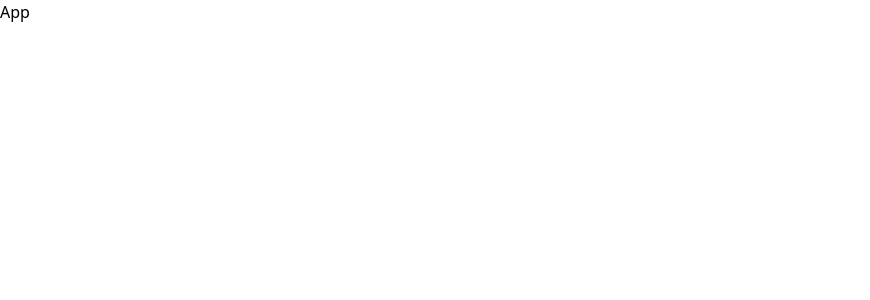
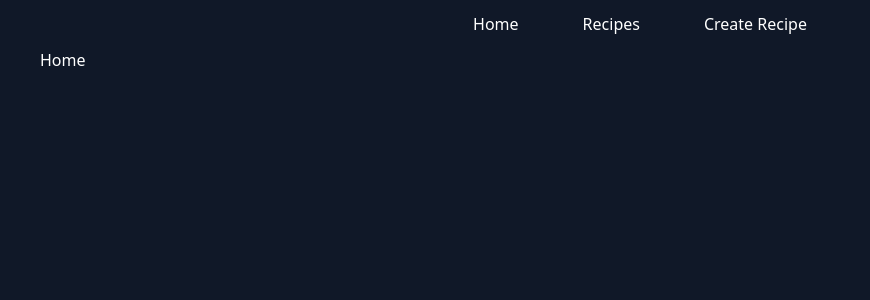
Before and after one commit to strictlyManish/New-Series, a React (Vite) app in the folder Day 01/: page / in a window 1280 px wide. Shown: the top 300 px of the page, without its empty margins (0-870 px from the left). Built offline with nearby package versions, Linux system fonts and the light colour scheme.

Commit message:
Refactor ui

```diff
--- a/Day 01/src/App.jsx
+++ b/Day 01/src/App.jsx
@@ -1,9 +1,15 @@
-import React from 'react'
+import React from "react";
+import Navbar from "./Components/Navbar";
+import MainRoutes from './Routes/MainRoutes';
 
 function App() {
   return (
-    <div>App</div>
-  )
+    <div className="h-screen px-10 w-screen bg-gray-900 text-md text-white overflow-x-hidden">
+      <Navbar/>
+      <MainRoutes/>
+    </div>
+
+  );
 }
 
-export default App
+export default App;
--- /dev/null
+++ b/Day 01/src/Components/Navbar.jsx
@@ -0,0 +1,13 @@
+import { NavLink } from "react-router-dom";
+
+function Navbar() {
+  return (
+    <div className="flex justify-center py-3 gap-16">
+      <NavLink to="/">Home</NavLink>
+      <NavLink to="/recipies">Recipes</NavLink>
+      <NavLink to="/create-recipies">Create Recipe</NavLink>
+    </div>
+  );
+}
+
+export default Navbar;
--- /dev/null
+++ b/Day 01/src/Components/RecipeCard.jsx
@@ -0,0 +1,52 @@
+const EyeIcon = () => (
+  <svg
+    xmlns="http://www.w3.org/2000/svg"
+    width="24"
+    height="24"
+    viewBox="0 0 24 24"
+    fill="none"
+    stroke="currentColor"
+    strokeWidth="2"
+    strokeLinecap="round"
+    strokeLinejoin="round"
+    className="h-6 w-6 text-zinc-800"
+  >
+    <path d="M2 12s3-7 10-7 10 7 10 7-3 7-10 7-10-7-10-7Z" />
+    <circle cx="12" cy="12" r="3" />
+  </svg>
+);
+
+function RecipeCard({ recipe }) {
+  return (
+    <div className="bg-[#3e3e3e4b] text-white rounded-3xl overflow-hidden shadow-2xl max-w-xs w-full font-serif">
+      {/* Image Section */}
+      <div className="relative">
+        <img
+          src={recipe.url}
+          alt="Spicy Chickpea Curry"
+          className="w-full h-45 object-cover"
+          onError={(e) => {
+            e.target.onerror = null;
+            e.target.src =
+              "https://placehold.co/400x600/202020/ffffff?text=Curry";
+          }}
+        />
+        <button className="cursor-pointer absolute bottom-4 right-4 bg-white/90 text-black rounded-full h-12 w-12 flex items-center justify-center shadow-lg backdrop-blur-sm hover:bg-white transition-colors duration-300">
+          <EyeIcon />
+        </button>
+      </div>
+
+      {/* Content Section */}
+      <div className="p-7">
+        <h2 className="text-2xl font-bold text-white leading-tight">
+          {recipe.recipeName}
+        </h2>
+        <p className="text-zinc-400 mt-2 font-sans text-base leading-relaxed line-clamp-2">
+         {recipe.recipeDesc}
+        </p>
+      </div>
+    </div>
+  );
+}
+
+export default RecipeCard;
--- /dev/null
+++ b/Day 01/src/Pages/Create.jsx
@@ -0,0 +1,9 @@
+import React from 'react'
+
+function Create() {
+  return (
+    <div>Create</div>
+  )
+}
+
+export default Create
--- /dev/null
+++ b/Day 01/src/Pages/Home.jsx
@@ -0,0 +1,9 @@
+import React from 'react'
+
+function Home() {
+  return (
+    <div>Home</div>
+  )
+}
+
+export default Home
--- /dev/null
+++ b/Day 01/src/Pages/Recipies.jsx
@@ -0,0 +1,18 @@
+import React, { useContext } from "react";
+import { RecipiesContext } from "./../Context/Recipe";
+import RecipeCard from "../Components/RecipeCard";
+
+function Recipies() {
+  const [data] = useContext(RecipiesContext);
+  return (
+    <div className="font-sans  flex justify-center items-start min-h-screen p-10">
+      <div className="flex justify-start items-start gap-5 flex-wrap">
+        {data.map((recipe) => (
+          <RecipeCard key={recipe.id} recipe={recipe} />
+        ))}
+      </div>
+    </div>
+  );
+}
+
+export default Recipies;
--- /dev/null
+++ b/Day 01/src/Routes/MainRoutes.jsx
@@ -0,0 +1,16 @@
+import { Route, Routes } from "react-router-dom";
+import Create from './../Pages/Create';
+import Recipies from './../Pages/Recipies';
+import Home from './../Pages/Home';
+
+function MainRoutes() {
+  return (
+    <Routes>
+      <Route path="/" element={<Home/>} />
+      <Route path="/recipies" element={<Recipies/>} />
+      <Route path="/create-recipies" element={<Create/>} />
+    </Routes>
+  );
+}
+
+export default MainRoutes;
--- a/Day 01/src/index.css
+++ b/Day 01/src/index.css
@@ -1,32 +1,5 @@
 @import "tailwindcss";
 
-/* For WebKit browsers (Chrome, Edge, Safari) */
 ::-webkit-scrollbar {
-    width: 0px;
-    /* width of the scrollbar */
+    display: none;
 }
-
-::-webkit-scrollbar-track {
-    background: #232323;
-    /* track color */
-    border-radius: 6px;
-}
-
-::-webkit-scrollbar-thumb {
-    background: #888;
-    /* thumb color */
-    border-radius: 6px;
-}
-
-::-webkit-scrollbar-thumb:hover {
-    background: #555;
-    /* thumb color on hover */
-}
-
-/* For Firefox */
-* {
-    scrollbar-width: thin;
-    /* thin, auto, none */
-    scrollbar-color: #888 #26262600;
-    /* thumb color, track color */
-}
```
